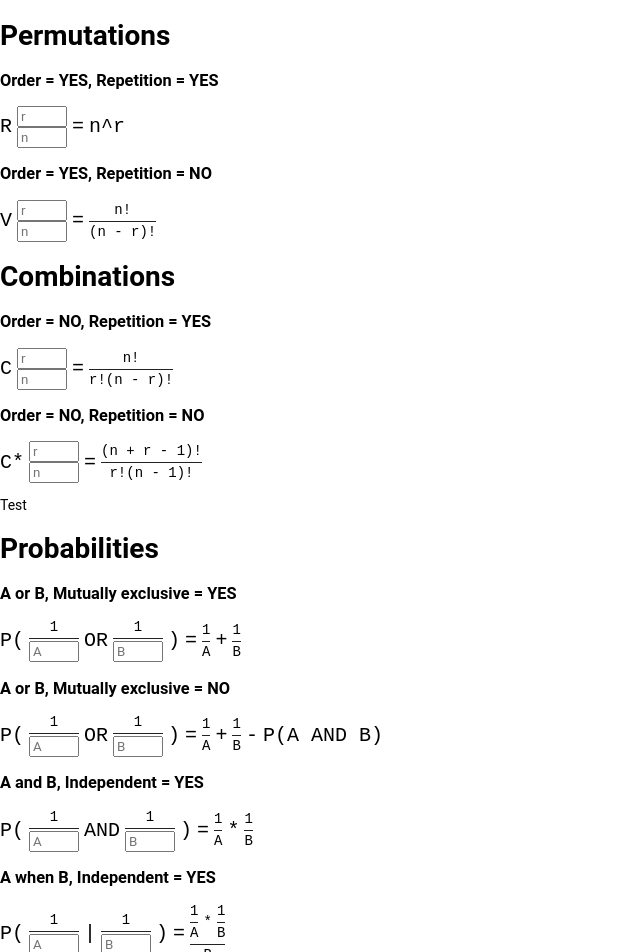
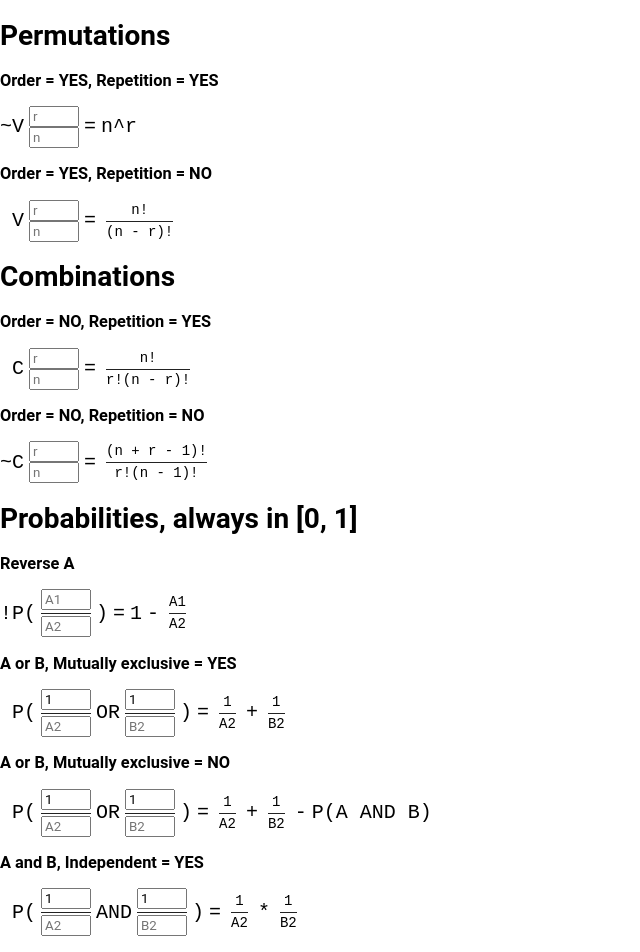
Before and after one commit to richardhristov/math, a Next.js app in the folder math-app/: page / in a window 1280 px wide. Shown: the top 952 px of the page, without its empty margins (0-640 px from the left). Built offline with nearby package versions, Linux system fonts and the light colour scheme.

Commit message:
(feat) Allow other probabilites other than 1 over something, add reverse probability calculator

```diff
--- /dev/null
+++ b/math-app/components/BracketLeft.tsx
@@ -0,0 +1,5 @@
+import Symbol from "./Symbol";
+
+const BracketLeft = () => <Symbol>(</Symbol>;
+
+export default BracketLeft;
--- /dev/null
+++ b/math-app/components/BracketRight.tsx
@@ -0,0 +1,5 @@
+import Symbol from "./Symbol";
+
+const BracketRight = () => <Symbol>)</Symbol>;
+
+export default BracketRight;
--- /dev/null
+++ b/math-app/components/Divide.tsx
@@ -0,0 +1,5 @@
+import Symbol from "./Symbol";
+
+const Divide = () => <Symbol>÷</Symbol>;
+
+export default Divide;
--- a/math-app/components/InputDualProbability.tsx
+++ b/math-app/components/InputDualProbability.tsx
@@ -2,49 +2,71 @@ import Division from "./Division";
 import { FC } from "react";
 
 export interface InputDualProbabilityProps {
+	letter?: string;
 	separator: string;
-	A: number;
-	B: number;
-	onChange: (A: number, B: number) => void;
+	A1: number;
+	A2: number;
+	B1: number;
+	B2: number;
+	onChange: (A1: number, A2: number, B1: number, B2: number) => void;
 }
 
 const InputDualProbability: FC<InputDualProbabilityProps> = ({
+	letter = "P",
 	separator,
-	A,
-	B,
+	A1,
+	A2,
+	B1,
+	B2,
 	onChange,
 }) => {
 	const inputA = (
 		<Division
-			high={1}
+			high={
+				<input
+					className="probability__A"
+					placeholder="A1"
+					type="number"
+					value={A1 || ""}
+					onChange={(e) => onChange(e.target.valueAsNumber, A2, B1, B2)}
+				/>
+			}
 			low={
 				<input
 					className="probability__A"
-					placeholder="A"
+					placeholder="A2"
 					type="number"
-					value={A || ""}
-					onChange={(e) => onChange(e.target.valueAsNumber, B)}
+					value={A2 || ""}
+					onChange={(e) => onChange(A1, e.target.valueAsNumber, B1, B2)}
 				/>
 			}
 		/>
 	);
 	const inputB = (
 		<Division
-			high={1}
+			high={
+				<input
+					className="probability__B"
+					placeholder="B1"
+					type="number"
+					value={B1 || ""}
+					onChange={(e) => onChange(A1, A2, e.target.valueAsNumber, B2)}
+				/>
+			}
 			low={
 				<input
 					className="probability__B"
-					placeholder="B"
+					placeholder="B2"
 					type="number"
-					value={B || ""}
-					onChange={(e) => onChange(A, e.target.valueAsNumber)}
+					value={B2 || ""}
+					onChange={(e) => onChange(A1, A2, B1, e.target.valueAsNumber)}
 				/>
 			}
 		/>
 	);
 	return (
 		<div className="probability probability--dual">
-			P({inputA}
+			{letter}({inputA}
 			{separator}
 			{inputB})
 		</div>
--- /dev/null
+++ b/math-app/components/InputSingleProbability.tsx
@@ -0,0 +1,46 @@
+import Division from "./Division";
+import { FC } from "react";
+
+export interface InputSingleProbabilityProps {
+	letter?: string;
+	A1: number;
+	A2: number;
+	onChange: (A1: number, A2: number) => void;
+}
+
+const InputSingleProbability: FC<InputSingleProbabilityProps> = ({
+	letter = "P",
+	A1,
+	A2,
+	onChange,
+}) => {
+	const inputA = (
+		<Division
+			high={
+				<input
+					className="probability__A"
+					placeholder="A1"
+					type="number"
+					value={A1 || ""}
+					onChange={(e) => onChange(e.target.valueAsNumber, A2)}
+				/>
+			}
+			low={
+				<input
+					className="probability__A"
+					placeholder="A2"
+					type="number"
+					value={A2 || ""}
+					onChange={(e) => onChange(A1, e.target.valueAsNumber)}
+				/>
+			}
+		/>
+	);
+	return (
+		<div className="probability probability--dual">
+			{letter}({inputA})
+		</div>
+	);
+};
+
+export default InputSingleProbability;
--- a/math-app/components/InputXnr.tsx
+++ b/math-app/components/InputXnr.tsx
@@ -5,23 +5,32 @@ export interface InputXnrProps {
 	n: number;
 	r: number;
 	onChange: (n: number, r: number) => void;
+	placeholderN?: string;
+	placeholderR?: string;
 }
 
-const InputXnr: FC<InputXnrProps> = ({ letter, n, r, onChange }) => {
+const InputXnr: FC<InputXnrProps> = ({
+	letter,
+	n,
+	r,
+	onChange,
+	placeholderN = "n",
+	placeholderR = "r",
+}) => {
 	return (
 		<div className="xnr">
 			<div className="xnr__letter">{letter}</div>
 			<div className="xnr__inputs">
 				<input
 					className="xnr__r"
-					placeholder="r"
+					placeholder={placeholderR}
 					type="number"
 					value={r || ""}
 					onChange={(e) => onChange(n, e.target.valueAsNumber)}
 				/>
 				<input
 					className="xnr__n"
-					placeholder="n"
+					placeholder={placeholderN}
 					type="number"
 					value={n || ""}
 					onChange={(e) => onChange(e.target.valueAsNumber, r)}
--- a/math-app/helpers/math.ts
+++ b/math-app/helpers/math.ts
@@ -1,4 +1,7 @@
 export const formulaReplace = (text: string, replace: any) => {
+	if (typeof text.replaceAll !== "function") {
+		return text;
+	}
 	Object.entries(replace).forEach(([key, value]) => {
 		if (value === null) {
 			return;
@@ -20,21 +23,24 @@ export const fractionSimplify = (numerator: number, denominator: number) => {
 	return [numerator / _gcd, denominator / _gcd];
 };
 
-export const fractionAdd = (a1: number, b1: number, a2: number, b2: number) => {
-	if (b1 === b2) {
-		return [a1 + a2, b1];
+export const fractionAdd = (x1: number, y1: number, x2: number, y2: number) => {
+	if (y1 === y2) {
+		return [x1 + x2, y1];
 	}
-	const _lcm = lcm(b1, b2);
-	const y1 = a1 / (b1 / _lcm);
-	const y2 = a2 / (b2 / _lcm);
-	return [y1 + y2, _lcm];
+	const _lcm = lcm(y1, y2);
+	const z1 = x1 / (y1 / _lcm);
+	const z2 = x2 / (y2 / _lcm);
+	return [z1 + z2, _lcm];
 };
 
 export const fractionMultiply = (
-	a1: number,
-	b1: number,
-	a2: number,
-	b2: number
-) => [a1 * a2, b1 * b2];
+	x1: number,
+	y1: number,
+	x2: number,
+	y2: number
+) => [x1 * x2, y1 * y2];
 
-export const fractionDivide = (a: number, b: number, c: number) => [a, b * c];
+export const fractionDivide = (a: number, b: number, c: number, d: number) => [
+	a * d,
+	b * c,
+];
--- a/math-app/pages/index.tsx
+++ b/math-app/pages/index.tsx
@@ -5,12 +5,16 @@ import {
 	fractionMultiply,
 } from "../helpers/math";
 
+import BracketLeft from "../components/BracketLeft";
+import BracketRight from "../components/BracketRight";
+import Divide from "../components/Divide";
 import Division from "../components/Division";
 import DivisionSimplifier from "../components/DivisionSimplifier";
 import Equals from "../components/Equals";
 import Equation from "../components/Equation";
 import Head from "next/head";
 import InputDualProbability from "../components/InputDualProbability";
+import InputSingleProbability from "../components/InputSingleProbability";
 import InputXnr from "../components/InputXnr";
 import Minus from "../components/Minus";
 import Multiply from "../components/Multiply";
@@ -18,7 +22,7 @@ import Plus from "../components/Plus";
 import { formulaReplace } from "../helpers/math";
 import { useState } from "react";
 
-const Rnr = () => {
+const VTildenr = () => {
 	const [n, setN] = useState(null);
 	const [r, setR] = useState(null);
 	const setNR = (n, r) => {
@@ -39,7 +43,7 @@ const Rnr = () => {
 	}
 	return (
 		<Equation>
-			<InputXnr letter="R" n={n} r={r} onChange={setNR} />
+			<InputXnr letter="~V" n={n} r={r} onChange={setNR} />
 			<Equals />
 			{formula}
 			{equals}
@@ -70,7 +74,7 @@ const Vnr = () => {
 	}
 	return (
 		<Equation>
-			<InputXnr letter="V" n={n} r={r} onChange={setNR} />
+			<InputXnr letter="&nbsp;V" n={n} r={r} onChange={setNR} />
 			<Equals />
 			<Division high={high} low={low} />
 			{equals}
@@ -101,7 +105,7 @@ const Cnr = () => {
 	}
 	return (
 		<Equation>
-			<InputXnr letter="C" n={n} r={r} onChange={setNR} />
+			<InputXnr letter="&nbsp;C" n={n} r={r} onChange={setNR} />
 			<Equals />
 			<Division high={high} low={low} />
 			{equals}
@@ -109,7 +113,7 @@ const Cnr = () => {
 	);
 };
 
-const CStarnr = () => {
+const CTildenr = () => {
 	const [n, setN] = useState(null);
 	const [r, setR] = useState(null);
 	const setNR = (n, r) => {
@@ -133,7 +137,7 @@ const CStarnr = () => {
 
 	return (
 		<Equation>
-			<InputXnr letter="C*" n={n} r={r} onChange={setNR} />
+			<InputXnr letter="~C" n={n} r={r} onChange={setNR} />
 			<Equals />
 			<Division high={high} low={low} />
 			{equals}
@@ -141,19 +145,58 @@ const CStarnr = () => {
 	);
 };
 
-const AOrB = ({ exclusive }) => {
-	const [A, setA] = useState(null);
-	const [B, setB] = useState(null);
-	const setAB = (A, B) => {
-		setA(A);
-		setB(B);
+const ANot = () => {
+	const [A1, setA1] = useState(null);
+	const [A2, setA2] = useState(null);
+	const setNR = (A1, A2) => {
+		setA1(A1);
+		setA2(A2);
 	};
-	const lowA = formulaReplace("A", { A });
-	const lowB = formulaReplace("B", { B });
+	const high = formulaReplace("A1", { A1 });
+	const low = formulaReplace("A2", { A2 });
 
 	let equals = null;
-	if (A !== null && B !== null) {
-		const [highSolved, lowSolved] = fractionAdd(1, A, 1, B);
+	if (A1 !== null && A2 !== null) {
+		const [solvedHigh, solvedLow] = [A2 - A1, A2];
+		equals = (
+			<>
+				<Equals />
+				<DivisionSimplifier high={solvedHigh} low={solvedLow} />
+			</>
+		);
+	}
+
+	return (
+		<Equation>
+			<InputSingleProbability letter="!P" A1={A1} A2={A2} onChange={setNR} />
+			<Equals />
+			1
+			<Minus />
+			<Division high={high} low={low} />
+			{equals}
+		</Equation>
+	);
+};
+
+const AOrB = ({ exclusive }) => {
+	const [A1, setA1] = useState(1);
+	const [A2, setA2] = useState(null);
+	const [B1, setB1] = useState(1);
+	const [B2, setB2] = useState(null);
+	const setAB = (A1, A2, B1, B2) => {
+		setA1(A1);
+		setA2(A2);
+		setB1(B1);
+		setB2(B2);
+	};
+	const highA = formulaReplace("A1", { A1 });
+	const lowA = formulaReplace("A2", { A2 });
+	const highB = formulaReplace("B1", { B1 });
+	const lowB = formulaReplace("B2", { B2 });
+
+	let equals = null;
+	if (A1 !== null && A2 !== null && B1 !== null && B2 !== null) {
+		const [highSolved, lowSolved] = fractionAdd(A1, A2, B1, B2);
 		equals = (
 			<>
 				<Equals />
@@ -163,11 +206,19 @@ const AOrB = ({ exclusive }) => {
 	}
 	return (
 		<Equation>
-			<InputDualProbability separator="OR" A={A} B={B} onChange={setAB} />
+			<InputDualProbability
+				letter="&nbsp;P"
+				separator="OR"
+				A1={A1}
+				A2={A2}
+				B1={B1}
+				B2={B2}
+				onChange={setAB}
+			/>
 			<Equals />
-			<Division high={1} low={lowA} />
+			<Division high={highA} low={lowA} />
 			<Plus />
-			<Division high={1} low={lowB} />
+			<Division high={highB} low={lowB} />
 			{equals}
 			{!exclusive ? (
 				<>
@@ -180,18 +231,24 @@ const AOrB = ({ exclusive }) => {
 };
 
 const AAndBIndependent = () => {
-	const [A, setA] = useState(null);
-	const [B, setB] = useState(null);
-	const setAB = (A, B) => {
-		setA(A);
-		setB(B);
+	const [A1, setA1] = useState(1);
+	const [A2, setA2] = useState(null);
+	const [B1, setB1] = useState(1);
+	const [B2, setB2] = useState(null);
+	const setAB = (A1, A2, B1, B2) => {
+		setA1(A1);
+		setA2(A2);
+		setB1(B1);
+		setB2(B2);
 	};
-	const lowA = formulaReplace("A", { A });
-	const lowB = formulaReplace("B", { B });
+	const highA = formulaReplace("A1", { A1 });
+	const lowA = formulaReplace("A2", { A2 });
+	const highB = formulaReplace("B1", { B1 });
+	const lowB = formulaReplace("B2", { B2 });
 
 	let equals = null;
-	if (A !== null && B !== null) {
-		const [highSolved, lowSolved] = fractionMultiply(1, A, 1, B);
+	if (A1 !== null && A2 !== null && B1 !== null && B2 !== null) {
+		const [highSolved, lowSolved] = fractionMultiply(A1, A2, B1, B2);
 		equals = (
 			<>
 				<Equals />
@@ -201,30 +258,44 @@ const AAndBIndependent = () => {
 	}
 	return (
 		<Equation>
-			<InputDualProbability separator="AND" A={A} B={B} onChange={setAB} />
+			<InputDualProbability
+				letter="&nbsp;P"
+				separator="AND"
+				A1={A1}
+				A2={A2}
+				B1={B1}
+				B2={B2}
+				onChange={setAB}
+			/>
 			<Equals />
-			<Division high={1} low={lowA} />
+			<Division high={highA} low={lowA} />
 			<Multiply />
-			<Division high={1} low={lowB} />
+			<Division high={highB} low={lowB} />
 			{equals}
 		</Equation>
 	);
 };
 
 const AWhenBIndependent = () => {
-	const [A, setA] = useState(null);
-	const [B, setB] = useState(null);
-	const setAB = (A, B) => {
-		setA(A);
-		setB(B);
+	const [A1, setA1] = useState(1);
+	const [A2, setA2] = useState(null);
+	const [B1, setB1] = useState(1);
+	const [B2, setB2] = useState(null);
+	const setAB = (A1, A2, B1, B2) => {
+		setA1(A1);
+		setA2(A2);
+		setB1(B1);
+		setB2(B2);
 	};
-	const lowA = formulaReplace("A", { A });
-	const lowB = formulaReplace("B", { B });
+	const highA = formulaReplace("A1", { A1 });
+	const lowA = formulaReplace("A2", { A2 });
+	const highB = formulaReplace("B1", { B1 });
+	const lowB = formulaReplace("B2", { B2 });
 
 	let equals = null;
-	if (A !== null && B !== null) {
-		const [highHigh, highLow] = fractionMultiply(1, A, 1, B);
-		const [highSolved, lowSolved] = fractionDivide(highHigh, highLow, B);
+	if (A1 !== null && A2 !== null && B1 !== null && B2 !== null) {
+		const [highHigh, highLow] = fractionMultiply(A1, A2, B1, B2);
+		const [highSolved, lowSolved] = fractionDivide(highHigh, highLow, B1, B2);
 		equals = (
 			<>
 				<Equals />
@@ -234,18 +305,23 @@ const AWhenBIndependent = () => {
 	}
 	return (
 		<Equation>
-			<InputDualProbability separator="|" A={A} B={B} onChange={setAB} />
+			<InputDualProbability
+				letter="&nbsp;P"
+				separator="|"
+				A1={A1}
+				A2={A2}
+				B1={B1}
+				B2={B2}
+				onChange={setAB}
+			/>
 			<Equals />
-			<Division
-				high={
-					<>
-						<Division high={1} low={lowA} />
-						<Multiply />
-						<Division high={1} low={lowB} />
-					</>
-				}
-				low={lowB}
-			/>
+			<BracketLeft />
+			<Division high={highA} low={lowA} />
+			<Multiply />
+			<Division high={highB} low={lowB} />
+			<BracketRight />
+			<Divide />
+			<Division high={highB} low={lowB} />
 			{equals}
 		</Equation>
 	);
@@ -259,16 +335,17 @@ const PageHome = () => {
 			</Head>
 			<h1 id="permutations">Permutations</h1>
 			<h3>Order = YES, Repetition = YES</h3>
-			<Rnr />
+			<VTildenr />
 			<h3>Order = YES, Repetition = NO</h3>
 			<Vnr />
 			<h1 id="combinations">Combinations</h1>
 			<h3>Order = NO, Repetition = YES</h3>
 			<Cnr />
 			<h3>Order = NO, Repetition = NO</h3>
-			<CStarnr />
-			<p>Test</p>
-			<h1>Probabilities</h1>
+			<CTildenr />
+			<h1>Probabilities, always in [0, 1]</h1>
+			<h3>Reverse A</h3>
+			<ANot />
 			<h3>A or B, Mutually exclusive = YES</h3>
 			<AOrB exclusive={true} />
 			<h3>A or B, Mutually exclusive = NO</h3>
--- a/math-app/styles/components/_division.scss
+++ b/math-app/styles/components/_division.scss
@@ -1,6 +1,9 @@
 .division {
 	text-align: center;
 	font-size: 14px;
+
+	margin-left: 5px;
+	margin-right: 5px;
 
 	&__high {
 		display: flex;
--- a/math-app/styles/components/_probability.scss
+++ b/math-app/styles/components/_probability.scss
@@ -5,9 +5,4 @@
 	input {
 		width: 50px;
 	}
-
-	.division {
-		margin-left: 5px;
-		margin-right: 5px;
-	}
 }
```
